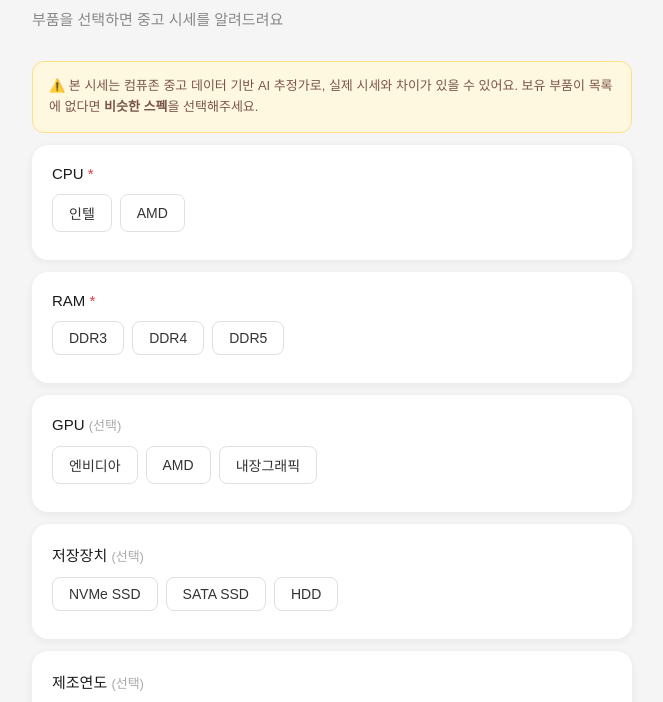
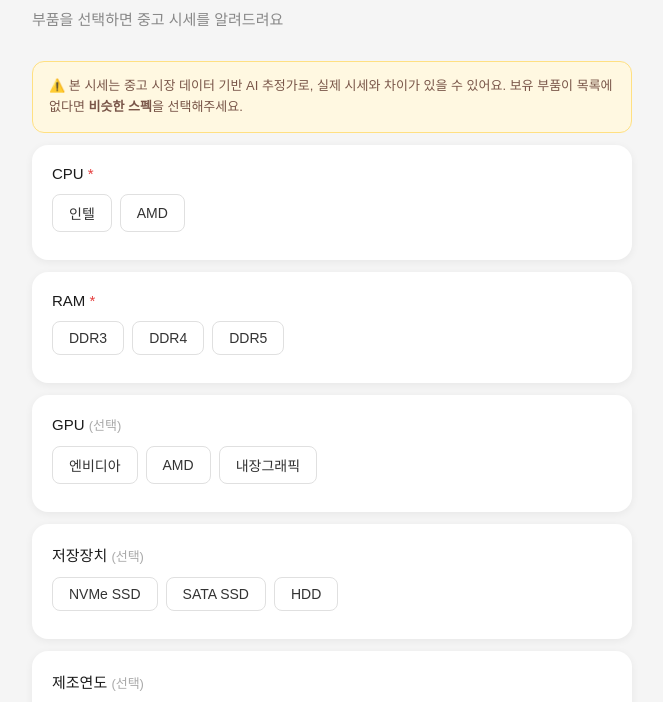
Before and after one commit to gnow1026/pc-price, a website: page index.html in a window 1280 px wide. Shown: the part 80-782 px from the top of the page, without its empty margins (308-971 px from the left). Drawn offline with Linux system fonts and the light colour scheme.

Commit message:
fix notice

```diff
--- a/index.html
+++ b/index.html
@@ -13,7 +13,7 @@
 
             <!-- 면책조항 -->
             <div class="notice">
-                ⚠️ 본 시세는 컴퓨존 중고 데이터 기반 AI 추정가로, 실제 시세와 차이가 있을 수 있어요. 보유 부품이 목록에
+                ⚠️ 본 시세는 중고 시장 데이터 기반 AI 추정가로, 실제 시세와 차이가 있을 수 있어요. 보유 부품이 목록에
                 없다면 <strong>비슷한 스펙</strong>을 선택해주세요.
             </div>
 
```
